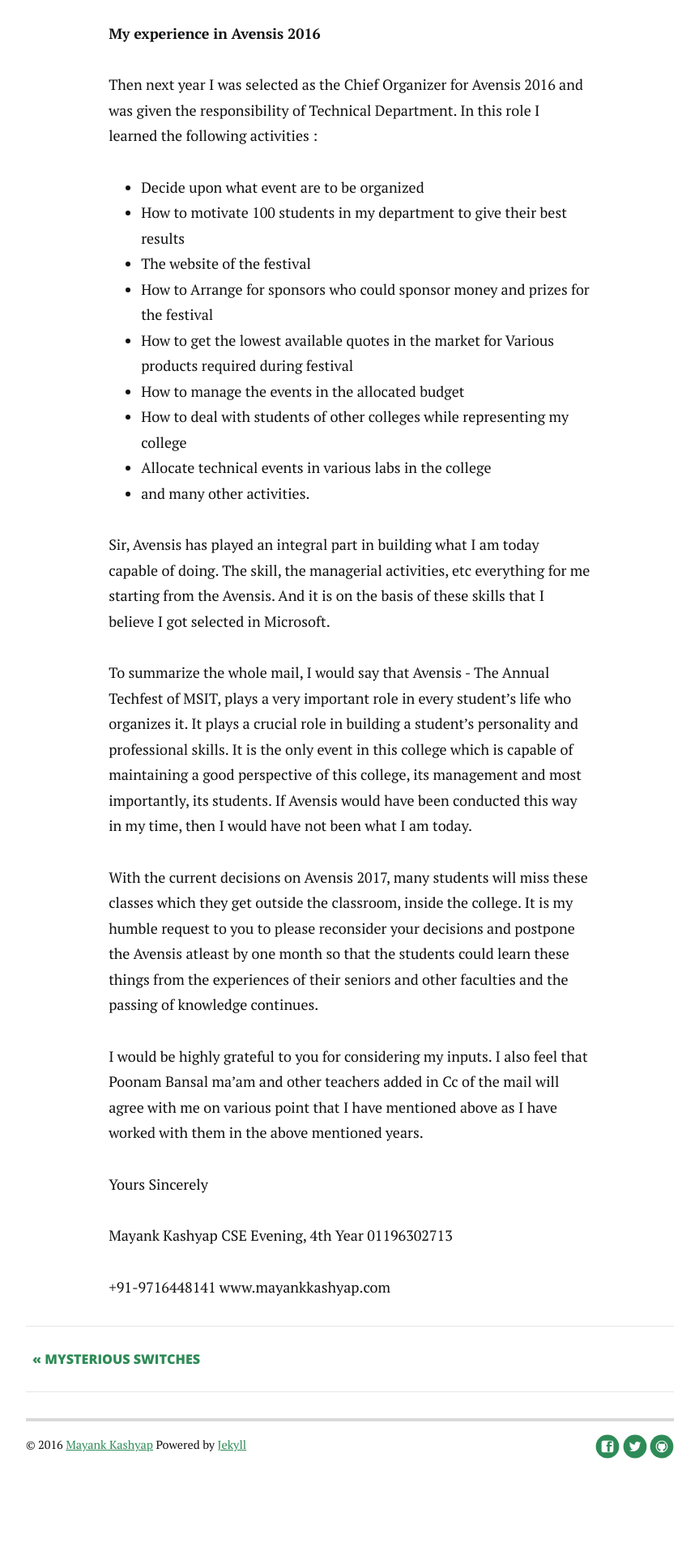
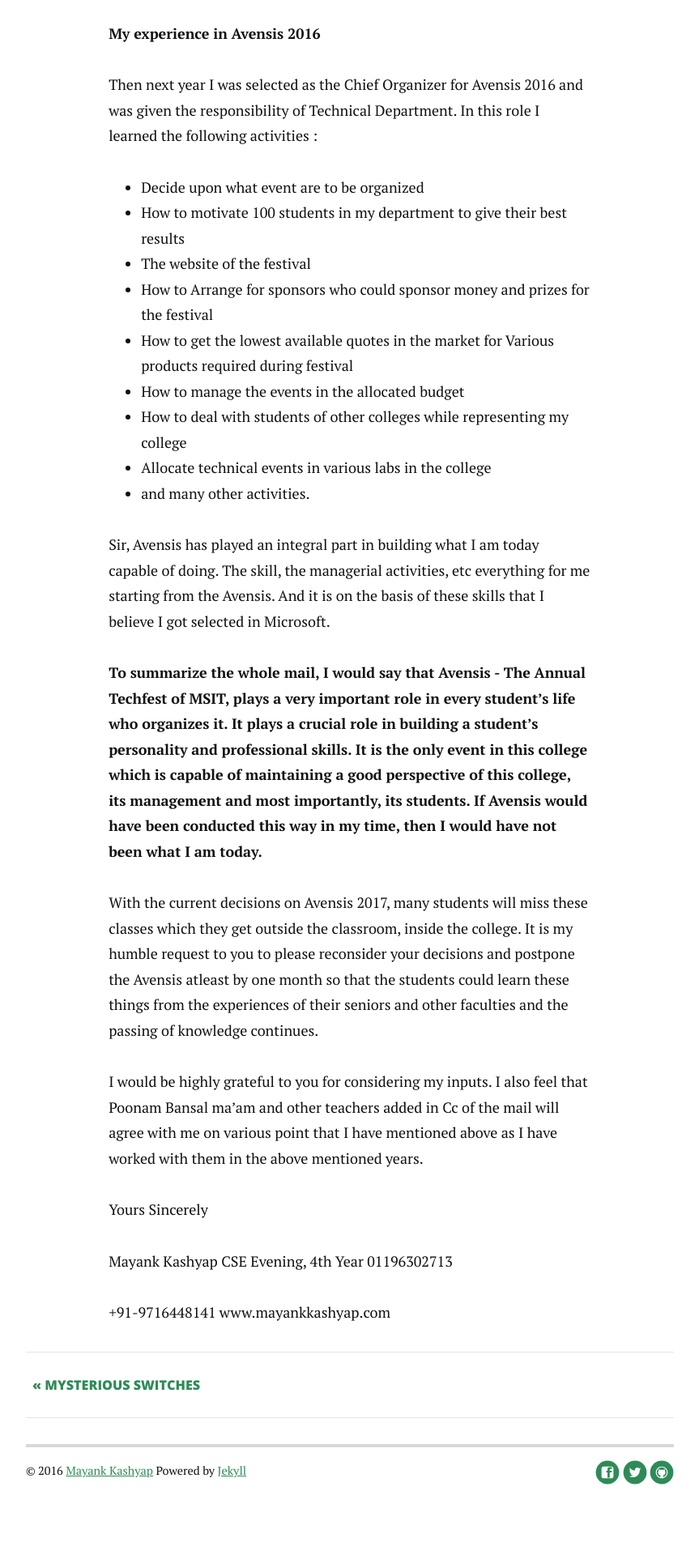
Before and after one commit to kspmayank/kspmayank_blog, a Jekyll site: the page built from _posts/2016-12-27-open-letter.markdown, in a window 1280 px wide. Shown: the part 2340-4260 px from the top of the page at 81% size, without its empty margins (208-1071 px from the left). Built offline with Jekyll 4.4.1, drawn with Linux system fonts in a browser that asks for light colours; nearby versions of some CDN libraries; Markdown is read by kramdown in place of the engine named in the settings; before the commit the page ends 4228 px from its top, so only the background shows below that.

```diff
--- a/_posts/2016-12-27-open-letter.markdown
+++ b/_posts/2016-12-27-open-letter.markdown
@@ -56,7 +56,7 @@ Then next year I was selected as the Chief Organizer for Avensis 2016 and was gi
 
 Sir, Avensis has played an integral part in building what I am today capable of doing. The skill, the managerial activities, etc everything for me starting from the Avensis. And it is on the basis of these skills that I believe I got selected in Microsoft.
 
-To summarize the whole mail, I would say that Avensis - The Annual Techfest of MSIT, plays a very important role in every student's life who organizes it. It plays a crucial role in building a student's personality and professional skills. It is the only event in this college which is capable of maintaining a good perspective of this college, its management and most importantly, its students. If Avensis would have been conducted this way in my time, then I would have not been what I am today.
+<strong>To summarize the whole mail, I would say that Avensis - The Annual Techfest of MSIT, plays a very important role in every student's life who organizes it. It plays a crucial role in building a student's personality and professional skills. It is the only event in this college which is capable of maintaining a good perspective of this college, its management and most importantly, its students. If Avensis would have been conducted this way in my time, then I would have not been what I am today.</strong>
 
 With the current decisions on Avensis 2017, many students will miss these classes which they get outside the classroom, inside the college.
 It is my humble request to you to please reconsider your decisions and postpone the Avensis atleast by one month so that the students could learn these things from the experiences of their seniors and other faculties and the passing of knowledge continues.
```
